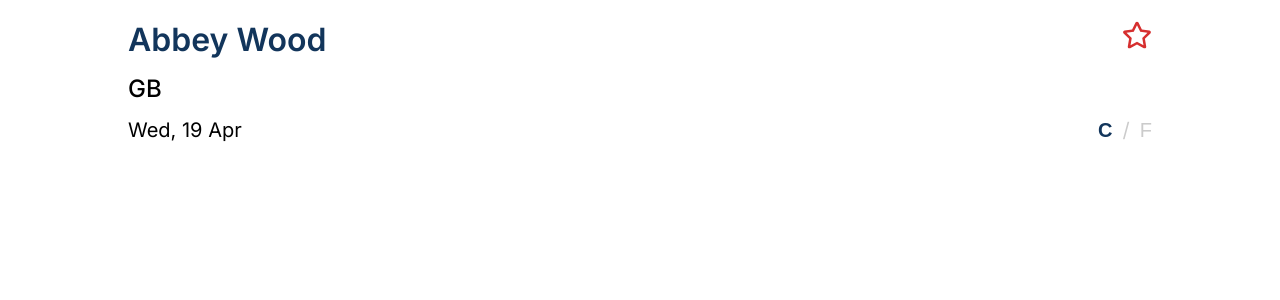
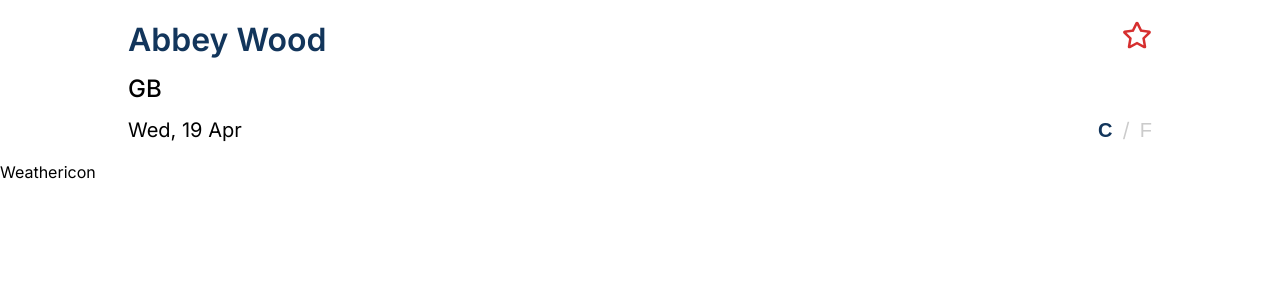
Before and after one commit to HejCattis/WeatherApp, a React (Vite) app in the folder WeatherApp/: page / in a window 1280 px wide. Shown: the top 300 px of the page. Built offline with nearby package versions, Linux system fonts and the light colour scheme; no server answers.

Commit message:
WeatherIcon created

```diff
--- /dev/null
+++ b/WeatherApp/src/components/WeatherIcon.tsx
@@ -0,0 +1,10 @@
+import "../style/WeatherIcon.css"
+
+function WeatherIcon () {
+
+    return (
+        <div>Weathericon</div>
+    )
+}
+
+export default WeatherIcon
--- a/WeatherApp/src/pages/LandingPage.tsx
+++ b/WeatherApp/src/pages/LandingPage.tsx
@@ -2,6 +2,8 @@ import { useEffect } from "react";
 import useApi from "../components/Api";
 import useStoreWeather from "../store/storeWeather";
 import Header from "../components/Header";
+import WeatherIcon from "../components/WeatherIcon";
+
 
 function LandingPage() {
   const { weatherData } = useStoreWeather((state) => ({
@@ -16,6 +18,7 @@ function LandingPage() {
   return (
     <div>
         <Header></Header>
+        <WeatherIcon></WeatherIcon>
     </div>
   );
 }
```
Also changed, not shown: WeatherApp/src/style/WeatherIcon.css (added).
